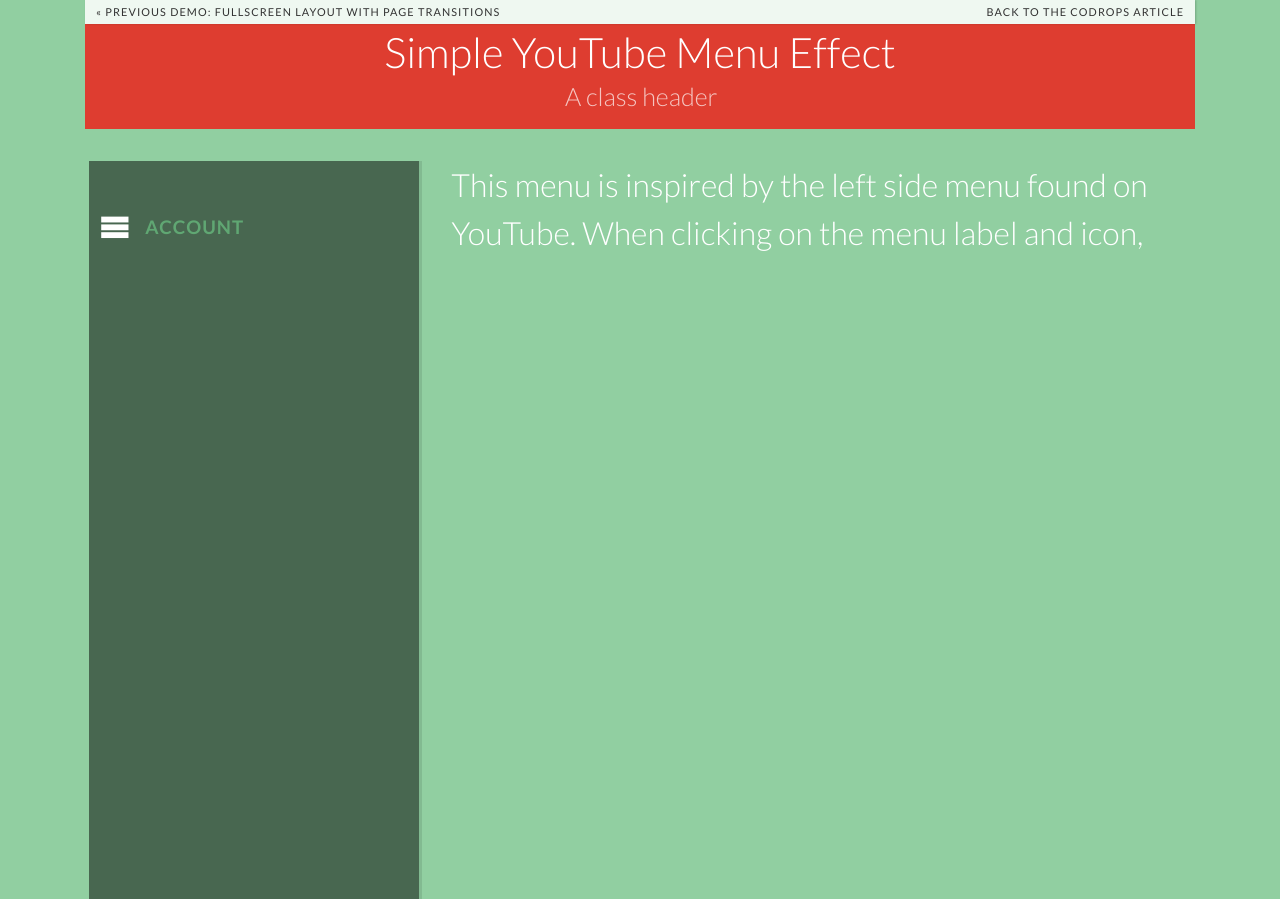
After one commit to rasoolgh71/javascript, a Django app: page /menu in a window 1280 px wide. The commit adds this page. Run offline with Django 3.2, Linux system fonts and the light colour scheme; some libraries are stand-ins or nearby versions.

Commit message:
create game and menu in javascript

```diff
--- /dev/null
+++ b/static/menu/css/component.css
@@ -0,0 +1,214 @@
+@font-face {
+	font-family: 'icomoon';
+	src:url('../fonts/icomoon.eot');
+	src:url('../fonts/icomoon.eot?#iefix') format('embedded-opentype'),
+		url('../fonts/icomoon.woff') format('woff'),
+		url('../fonts/icomoon.ttf') format('truetype'),
+		url('../fonts/icomoon.svg#icomoon') format('svg');
+	font-weight: normal;
+	font-style: normal;
+}
+
+.dr-menu {
+	width: 100%;
+	max-width: 400px;
+	min-width: 200px;
+	position: relative;
+	font-size: 1.3em;
+	line-height: 4.5;
+	font-weight: 400;
+	color: #fff;
+	padding-top: 2em;
+}
+
+.dr-menu > div  {
+	cursor: pointer;
+	position: absolute;
+	width: 100%;
+	z-index: 100;
+}
+
+.dr-menu > div .dr-icon {
+	top: 0;
+	left: 0;
+	position: absolute;
+	font-size: 150%;
+	line-height: 1.6;
+	padding: 0 10px;
+	-webkit-transition: all 0.2s ease;
+	-moz-transition: all 0.2s ease;
+	transition: all 0.2s ease;
+}
+
+.dr-menu.dr-menu-open > div .dr-icon {
+	color: #60a773;
+	left: 100%;
+	-webkit-transform: translateX(-100%);
+	-moz-transform: translateX(-100%);
+	-ms-transform: translateX(-100%);
+	transform: translateX(-100%);
+}
+
+.dr-menu > div .dr-icon:after {
+	content: "\e008";
+	position: absolute;
+	font-size: 50%;
+	line-height: 3.25;
+	left: -10%;
+	opacity: 0;
+}
+
+.dr-menu.dr-menu-open > div .dr-icon:after {
+	opacity: 1;
+}
+
+.dr-menu > div .dr-label {
+	padding-left: 3em;
+	position: relative;
+	display: block;
+	color: #60a773;
+	font-size: 0.9em;
+	font-weight: 700;
+	letter-spacing: 1px;
+	text-transform: uppercase;
+	line-height: 2.75;
+	-webkit-transition: all 0.2s ease;
+	-moz-transition: all 0.2s ease;
+	transition: all 0.2s ease;
+}
+
+.dr-menu.dr-menu-open > div .dr-label {
+	-webkit-transform: translateY(-90%);
+	-moz-transform: translateY(-90%);
+	-ms-transform: translateY(-90%);
+	transform: translateY(-90%);
+}
+
+.dr-menu ul {
+	padding: 0;
+	margin: 0 3em 0 0;
+	list-style: none;
+	opacity: 0;
+	position: relative;
+	z-index: 0;
+	pointer-events: none;
+	-webkit-transition: opacity 0s linear 205ms;
+	-moz-transition: opacity 0s linear 205ms;
+	transition: opacity 0s linear 205ms;
+}
+
+.dr-menu.dr-menu-open ul {
+	opacity: 1;
+	z-index: 200;
+	pointer-events: auto;
+	-webkit-transition: opacity 0s linear 0s;
+	-moz-transition: opacity 0s linear 0s;
+	transition: opacity 0s linear 0s;
+}
+
+.dr-menu ul li {
+	display: block;
+	margin: 0 0 5px 0;
+	opacity: 0;
+	-webkit-transition: opacity 0.3s ease;
+	-moz-transition: opacity 0.3s ease;
+	transition: opacity 0.3s ease;
+}
+
+.dr-menu.dr-menu-open ul li {
+	opacity: 1;
+}
+
+.dr-menu.dr-menu-open ul li:nth-child(2) {
+	-webkit-transition-delay: 35ms;
+	-moz-transition-delay: 35ms;
+	transition-delay: 35ms;
+}
+
+.dr-menu.dr-menu-open ul li:nth-child(3) {
+	-webkit-transition-delay: 70ms;
+	-moz-transition-delay: 70ms;
+	transition-delay: 70ms;
+}
+
+.dr-menu.dr-menu-open ul li:nth-child(4) {
+	-webkit-transition-delay: 105ms;
+	-moz-transition-delay: 105ms;
+	transition-delay: 105ms;
+}
+
+.dr-menu.dr-menu-open ul li:nth-child(5) {
+	-webkit-transition-delay: 140ms;
+	-moz-transition-delay: 140ms;
+	transition-delay: 140ms;
+}
+
+.dr-menu.dr-menu-open ul li:nth-child(6) {
+	-webkit-transition-delay: 175ms;
+	-moz-transition-delay: 175ms;
+	transition-delay: 175ms;
+}
+
+.dr-menu.dr-menu-open ul li:nth-child(7) {
+	-webkit-transition-delay: 205ms;
+	-moz-transition-delay: 205ms;
+	transition-delay: 205ms;
+}
+
+.dr-menu ul li a {
+	display: inline-block;
+	padding: 0 20px;
+	color: #fff;
+}
+
+.dr-menu ul li a:hover {
+	color: #60a773;
+}
+
+.dr-icon:before,
+.dr-icon:after {
+	position: relative;
+	font-family: 'icomoon';
+	speak: none;
+	font-style: normal;
+	font-weight: normal;
+	font-variant: normal;
+	text-transform: none;
+	-webkit-font-smoothing: antialiased;
+}
+
+.dr-menu ul .dr-icon:before {
+	margin-right: 15px;
+}
+
+.dr-icon-bullhorn:before {
+	content: "\e000";
+}
+
+.dr-icon-camera:before {
+	content: "\e002";
+}
+
+.dr-icon-heart:before {
+	content: "\e003";
+}
+
+.dr-icon-settings:before {
+	content: "\e004";
+}
+
+.dr-icon-switch:before {
+	content: "\e005";
+}
+
+.dr-icon-download:before {
+	content: "\e006";
+}
+
+.dr-icon-user:before {
+	content: "\e001";
+}
+
+.dr-icon-menu:before {
+	content: "\e007";
+}
--- /dev/null
+++ b/static/menu/css/default.css
@@ -0,0 +1,137 @@
+/* General Demo Style */
+@import url(http://fonts.googleapis.com/css?family=Lato:300,400,700);
+
+body, html { font-size: 100%; padding: 0; margin: 0;}
+
+/* Reset */
+*,
+*:after,
+*:before {
+	-webkit-box-sizing: border-box;
+	-moz-box-sizing: border-box;
+	box-sizing: border-box;
+}
+
+/* Clearfix hack by Nicolas Gallagher: http://nicolasgallagher.com/micro-clearfix-hack/ */
+.clearfix:before,
+.clearfix:after {
+	content: " ";
+	display: table;
+}
+
+.clearfix:after {
+	clear: both;
+}
+
+body {
+	font-family: 'Lato', Calibri, Arial, sans-serif;
+	color: #fff;
+	background: #91cfa1;
+	font-weight: 300;
+}
+
+a {
+	color: #f0f0f0;
+	text-decoration: none;
+}
+
+a:hover {
+	color: #fff;
+}
+
+.main,
+.container > header {
+	width: 100%;
+	margin: 0 auto;
+	padding: 0 1.875em 2.125em 1.875em;
+}
+
+.main {
+	max-width: 69em;
+	min-height: 600px;
+	padding: 2em 0 0 0;
+}
+
+.side {
+	float: right;
+	width: 20%;
+	padding-right: 0px;
+	min-width: 330px;
+	box-shadow: 3px 0 rgba(1,0,0,0.1);
+	background: rgba(0,0,0,0.5);
+}
+
+.main p {
+	font-size: 2em;
+	padding: 0 1em;
+	margin: 0;
+	line-height: 1.5;
+	float: right;
+	width: 70%;
+}
+
+.container > header {
+	padding: 0.075em 1.075em 0.075em;
+	text-align: center;
+	background: rgba(255,0,0,0.7);
+}
+
+.container > header h1 {
+	font-size: 2.625em;
+	line-height: 1.3;
+	margin: 0;
+	color: #fff;
+	font-weight: 300;
+}
+
+.container > header span {
+	display: block;
+	font-size: 60%;
+	color: rgba(255,255,255,0.7);
+	padding: 0 0 0.6em 0.1em;
+}
+
+/* Header Style */
+.codrops-top {
+	background: #fff;
+	background: rgba(255, 255, 255, 0.85);
+	text-transform: uppercase;
+	position: relative;
+	font-size: 0.68em;
+	box-shadow: 1px 0px 2px rgba(0,0,0,0.2);
+	line-height: 2.2;
+}
+
+.codrops-top a {
+	padding: 0 1em;
+	letter-spacing: 0.1em;
+	color: #333;
+	display: inline-block;
+}
+
+.codrops-top a:hover {
+	background: rgba(255,255,255,0.99);
+	color: #000;
+}
+
+.codrops-top span.right {
+	float: right;
+}
+
+.codrops-top span.right a {
+	float: left;
+	display: block;
+}
+
+@media screen and (max-width: 66.9375em) {
+	.side, .main p {
+		float: none;
+		width: 100%;
+		box-shadow: none;
+		padding: 1em;
+	}
+
+	.main p {
+		font-size: 130%;
+	}
+}
--- /dev/null
+++ b/static/menu/js/ytmenu.js
@@ -0,0 +1,43 @@
+/**
+ * ytmenu.js v1.0.0
+ * http://www.codrops.com
+ *
+ * Licensed under the MIT license.
+ * http://www.opensource.org/licenses/mit-license.php
+ *
+ * Copyright 2013, Codrops
+ * http://www.codrops.com
+ */
+var YTMenu = (function() {
+
+	function init() {
+
+		[].slice.call( document.querySelectorAll( '.dr-menu' ) ).forEach( function( el, i ) {
+
+			var trigger = el.querySelector( 'div.dr-trigger' ),
+				icon = trigger.querySelector( 'span.dr-icon-menu' ),
+				open = false;
+
+			trigger.addEventListener( 'click', function( event ) {
+				if( !open ) {
+					el.className += ' dr-menu-open';
+					open = true;
+				}
+			}, false );
+
+			icon.addEventListener( 'click', function( event ) {
+				if( open ) {
+					event.stopPropagation();
+					open = false;
+					el.className = el.className.replace(/\bdr-menu-open\b/,'');
+					return false;
+				}
+			}, false );
+
+		} );
+
+	}
+
+	init();
+
+})();
--- a/task/templates/task/home.html
+++ b/task/templates/task/home.html
@@ -18,7 +18,12 @@
 <a href="Es6">Es6</a>
 <br>
 <a href="snake">snake</a>
+<br>
+<a href="game">game</a>
+<br>
+<a href="menu">menu</a>
 <hr>
+
 
 <input type="button" name="getdata" value="show time " onclick="showtime()">
 <p id='time'></p>
--- /dev/null
+++ b/task/templates/task/menu.html
@@ -0,0 +1,51 @@
+<!DOCTYPE html>
+{% load static %}
+{% load staticfiles %}
+<html lang="en">
+	<head>
+		<meta charset="UTF-8" />
+		<meta http-equiv="X-UA-Compatible" content="IE=edge,chrome=1">
+		<meta name="viewport" content="width=device-width, initial-scale=1.0">
+		<title>Simple YouTube Menu Effect</title>
+		<meta name="description" content="A tutorial on how to recreate the effect of YouTube's little left side menu. The idea is to slide a little menu icon to the right side while revealing some menu item list beneath. " />
+		<meta name="keywords" content="Add keywords" />
+		<meta name="author" content="_yourName_ for Codrops" />
+        <link rel="stylesheet" type="text/css" href="{%static 'menu/css/bootstrap.css'%}">
+		<link rel="stylesheet" type="text/css" href="{%static 'menu/css/default.css'%}" />
+		<link rel="stylesheet" type="text/css" href="{%static 'menu/css/component.css'%}" />
+		<script src="{%static 'menu/js/modernizr.custom.js'%}"></script>
+	</head>
+	<body>
+		<div class="container">
+			<!-- Codrops top bar -->
+			<div class="codrops-top clearfix">
+				<a href="http://tympanus.net/Development/FullscreenLayoutPageTransitions/">
+                    <strong>&laquo; Previous Demo: Fullscreen Layout with Page Transitions</strong></a>
+				<span class="right"><a href="http://tympanus.net/codrops/?p=14806">
+                    <strong>Back to the Codrops Article</strong></a></span>
+			</div><!--/ Codrops top bar -->
+			<header class="clearfix">
+				<h1>Simple YouTube Menu Effect <span>A class header</span></h1>
+			</header>
+			<div class="main">
+				<p>This menu is inspired by the left side menu found on YouTube. When clicking on the menu label and icon,
+                    </p>
+				<div class="side">
+					<nav class="dr-menu">
+							<div class="dr-trigger"><span class="dr-icon dr-icon-menu"></span><a class="dr-label">Account</a></div>
+						<ul>
+							<li><a class="dr-icon dr-icon-user" href="#">Jason Quinn</a></li>
+							<li><a class="dr-icon dr-icon-camera" href="#">Videos</a></li>
+							<li><a class="dr-icon dr-icon-heart" href="#">Favorites</a></li>
+							<li><a class="dr-icon dr-icon-bullhorn" href="#">Subscriptions</a></li>
+							<li><a class="dr-icon dr-icon-download" href="#">Downloads</a></li>
+							<li><a class="dr-icon dr-icon-settings" href="#">Settings</a></li>
+							<li><a class="dr-icon dr-icon-switch" href="#">Logout</a></li>
+						</ul>
+					</nav>
+				</div>
+			</div>
+		</div><!-- /container -->
+		<script src="{%static 'menu/js/ytmenu.js'%}"></script>
+	</body>
+</html>
--- a/task/urls.py
+++ b/task/urls.py
@@ -7,6 +7,8 @@
     url(r'^login$', views.login, name='login '),
     url(r'^calculate$', views.calculate, name='calculate'),
     url(r'^Es6$', views.Es6, name='Es6'),
-    url(r'^snake$', views.snake, name='calculate1'),
+    url(r'^snake$', views.snake, name='snake'),
+    url(r'^game$', views.game, name='game'),
+    url(r'^menu$', views.menu, name='menu'),
 
 ]
--- a/task/views.py
+++ b/task/views.py
@@ -15,3 +15,7 @@
 
 def snake(request):
     return render(request,'task/snake.html')
+def game(request):
+    return render(request,'task/game.html')
+def menu(request):
+    return  render(request,'task/menu.html')
```
Also changed, not shown: static/game.js (added, +147 -0 lines), task/templates/task/game.html (added, +37 -0 lines), static/menu/fonts/icomoon.ttf (added), static/menu/fonts/icomoon.woff (added), static/menu/fonts/license.txt (added), static/menu/js/modernizr.custom.js (added), 6 other files.
